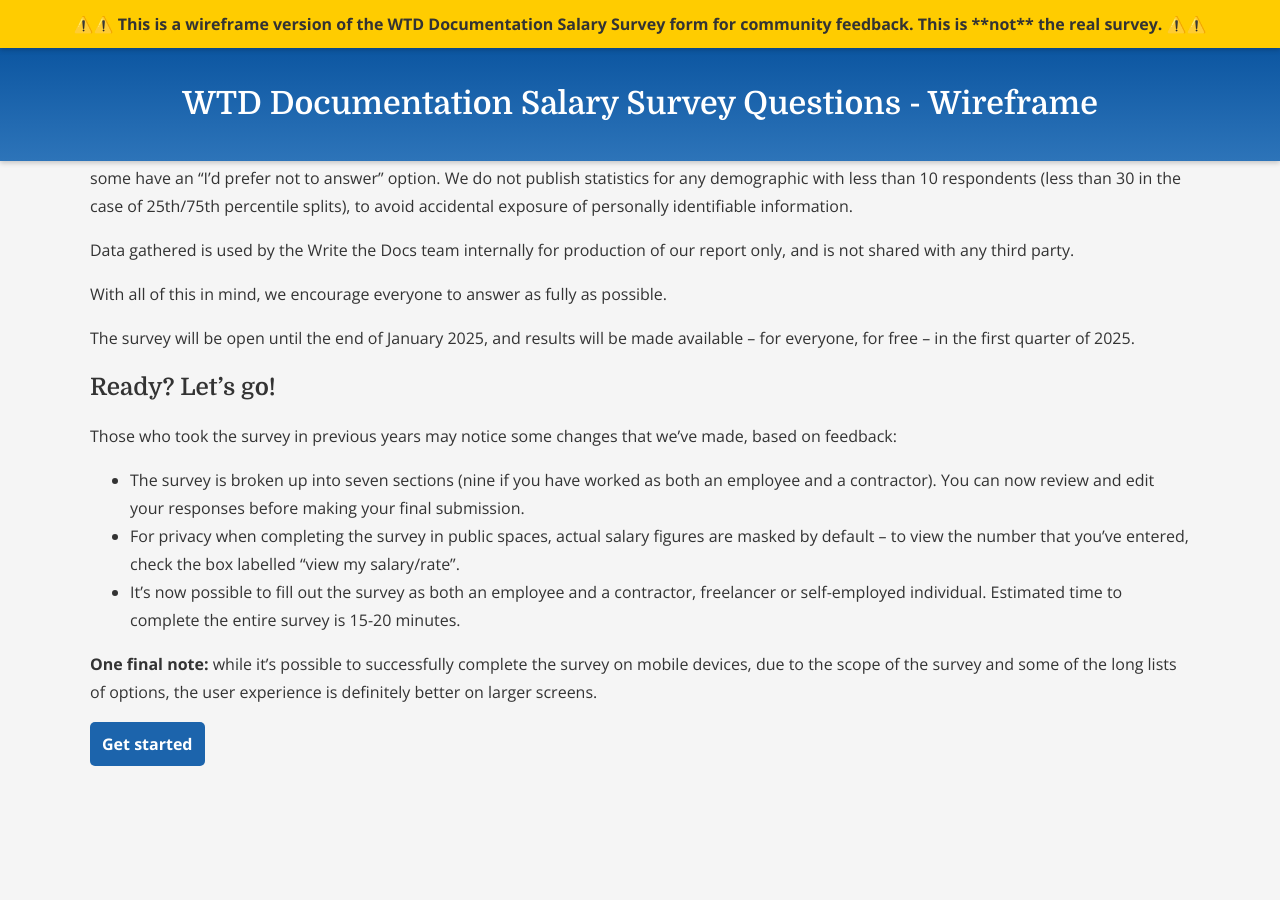
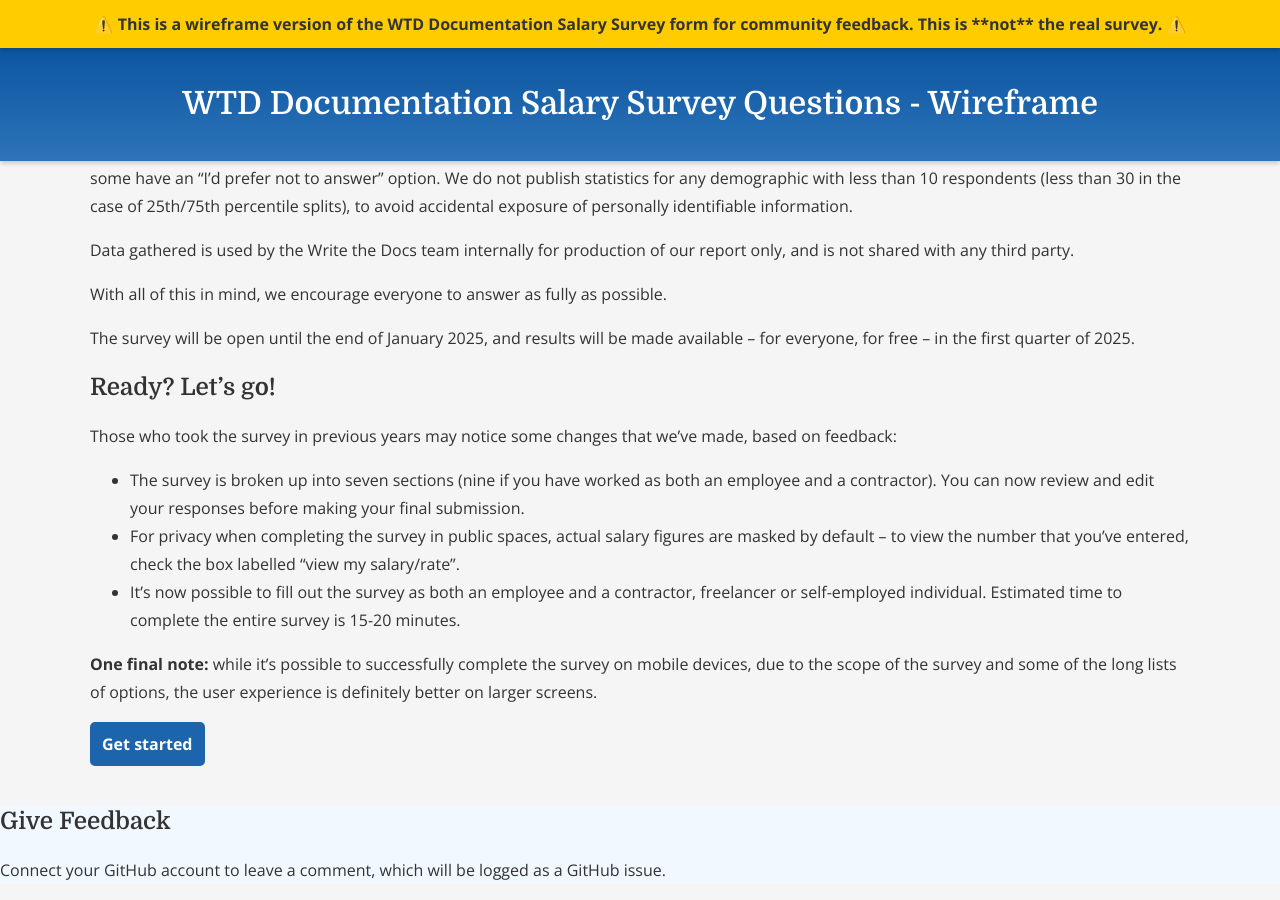
Before and after one commit to writethedocs/salary-survey, a Jekyll site: the page built from index.md, in a window 1280 px wide and 900 px high, scrolled down 913 px. Built offline with Jekyll 4.4.1, drawn with Linux system fonts in a browser that asks for light colours; comment, search, counter and statistics services are not loaded; before the commit the page ends 1695 px from its top, so only the background shows below that.

Commit message:
feedback instructions

```diff
--- a/_layouts/default.html
+++ b/_layouts/default.html
@@ -10,7 +10,7 @@
     </head>
 <body>
     <div id="info-bar">
-        ⚠️⚠️ This is a wireframe version of the WTD Documentation Salary Survey form for community feedback. This is **not** the real survey. ⚠️⚠️
+        ⚠️ This is a wireframe version of the WTD Documentation Salary Survey form for community feedback. This is **not** the real survey. ⚠️
     </div>
     <header>
         <h1>{{ site.title }}</h1>
@@ -18,7 +18,9 @@
     <main>
         {{ content | convert_callouts }}
     </main>
-    <footer>
+    <footer style="margin-top:40px;background-color:#f1f8ff;">
+        <h2>Give Feedback</h2>
+        <p>Connect your GitHub account to leave a comment, which will be logged as a GitHub issue. </p>
         <script src="https://utteranc.es/client.js"
             repo="writethedocs/salary-survey"
             issue-term="pathname"
```
